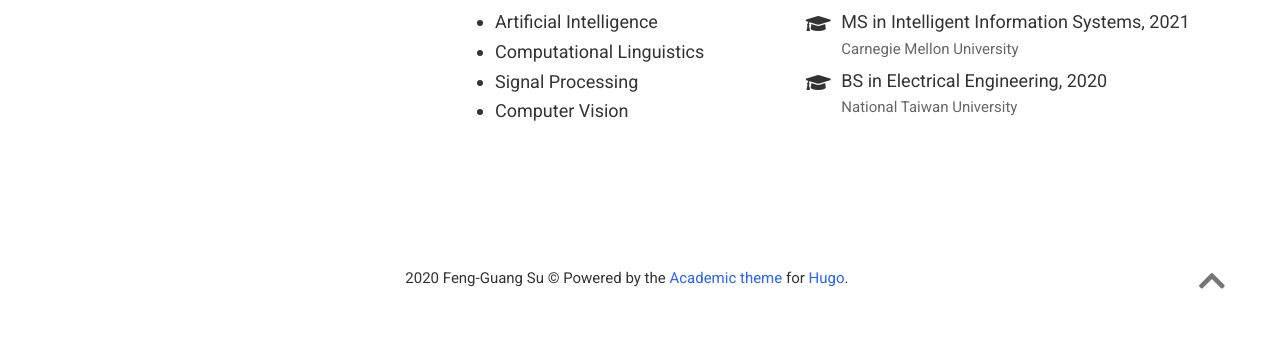
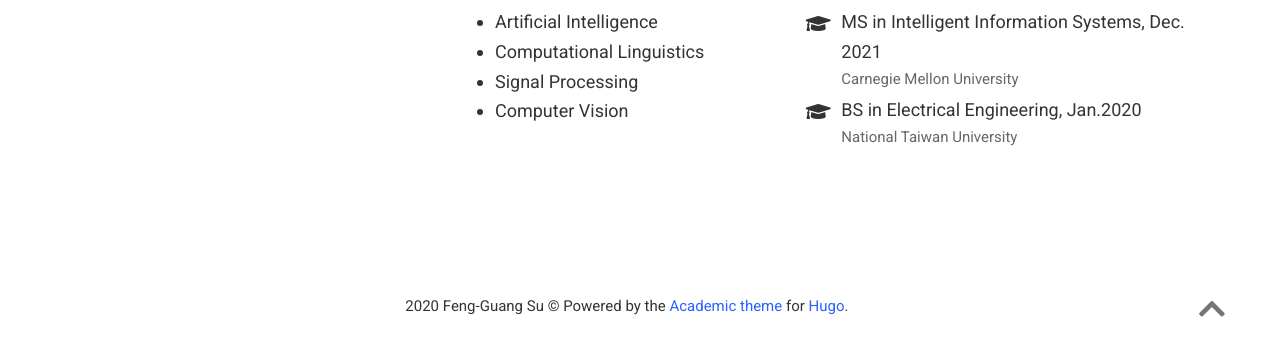
Before and after one commit to PierreSue/PierreSue.github.io, a plain HTML site: page authors/admin/index.html in a window 1280 px wide. Shown: the part 584-940 px from the top of the page. Drawn offline with nearby package versions, Linux system fonts and the light colour scheme; some icons are missing.

Commit message:
20200831

```diff
--- a/authors/admin/index.html
+++ b/authors/admin/index.html
@@ -537,7 +537,7 @@
           <li>
             <i class="fa-li fas fa-graduation-cap"></i>
             <div class="description">
-              <p class="course">MS in Intelligent Information Systems, 2021</p>
+              <p class="course">MS in Intelligent Information Systems, Dec. 2021</p>
               <p class="institution">Carnegie Mellon University</p>
             </div>
           </li>
@@ -545,7 +545,7 @@
           <li>
             <i class="fa-li fas fa-graduation-cap"></i>
             <div class="description">
-              <p class="course">BS in Electrical Engineering, 2020</p>
+              <p class="course">BS in Electrical Engineering, Jan.2020</p>
               <p class="institution">National Taiwan University</p>
             </div>
           </li>
```
Also changed, not shown: index.html (+2 -2 lines).
